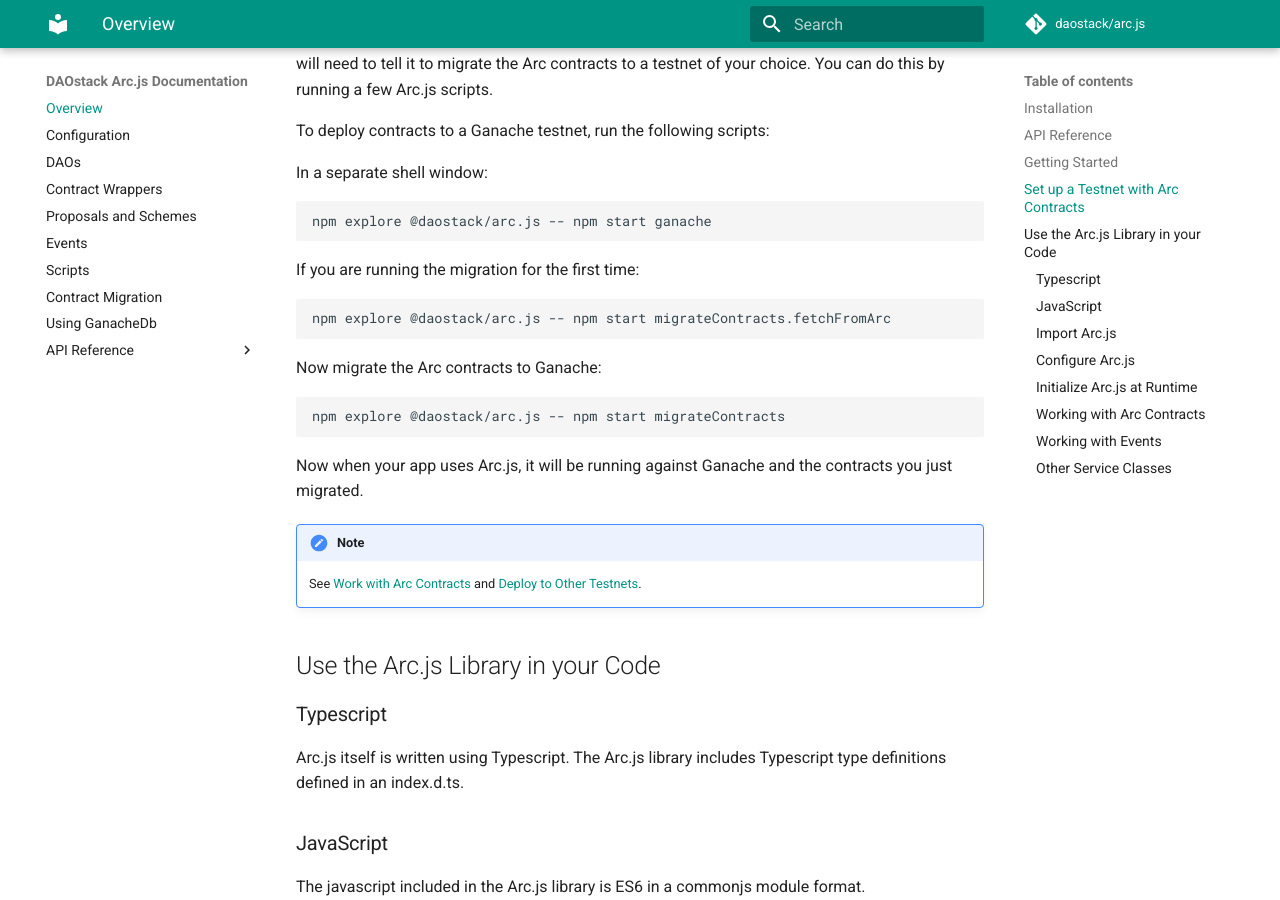
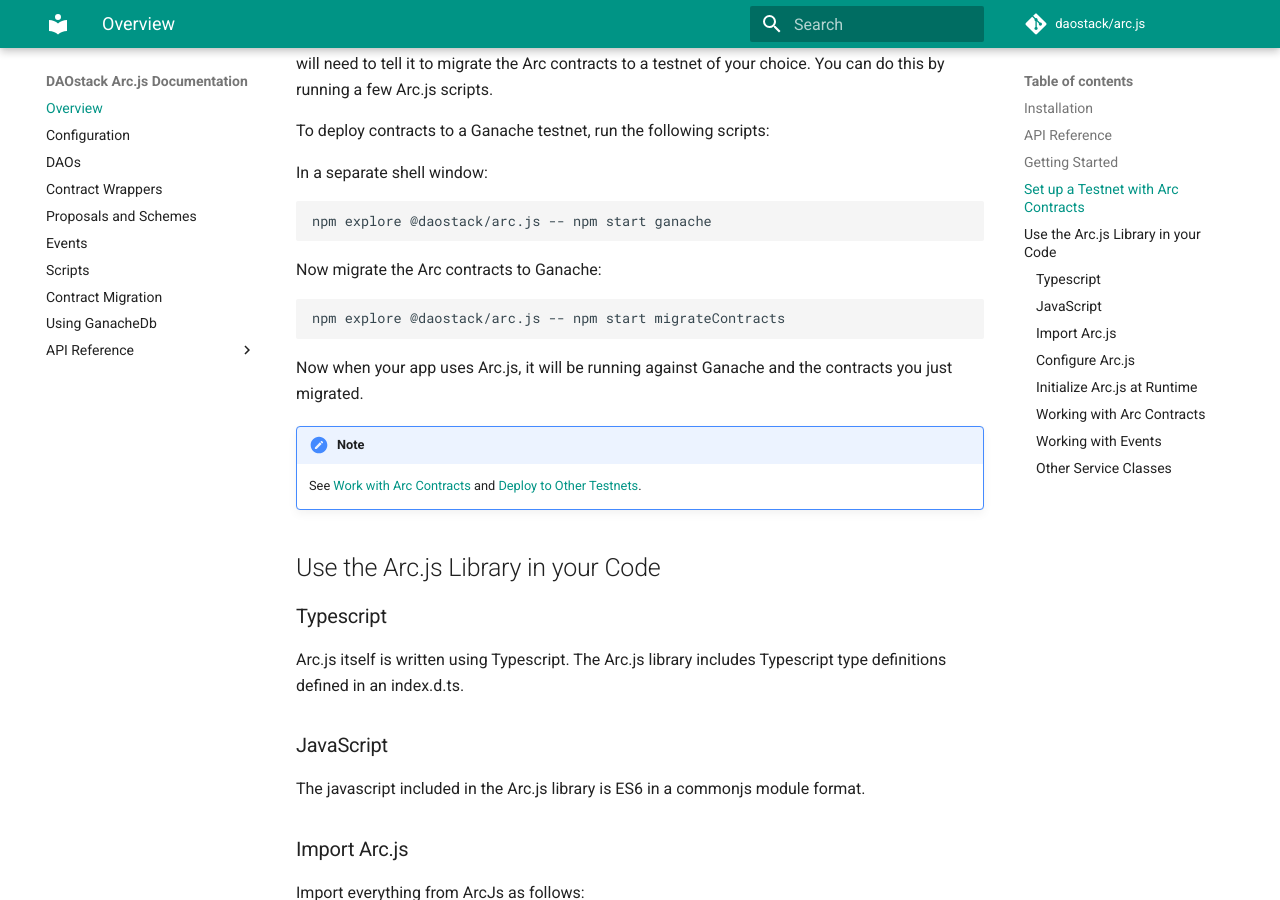
Before and after one commit to daostack/arc.js_legacy, an MkDocs documentation site: the page built from docs/Home.md, in a window 1280 px wide and 900 px high, scrolled down 1268 px. Built offline with MkDocs 1.6.1 and Material for MkDocs 9.7.7, drawn with Linux system fonts in a browser that asks for light colours; comment, search, counter and statistics services are not loaded; old or Windows-style settings are respelled for this version of MkDocs.

Commit message:
fix error about migrations in docs

````diff
--- a/docs/Home.md
+++ b/docs/Home.md
@@ -42,12 +42,6 @@ To deploy contracts to a Ganache testnet, run the following scripts:
 In a separate shell window:
 ```script
 npm explore @daostack/arc.js -- npm start ganache
-```
-
-If you are running the migration for the first time:
-
-```script
-npm explore @daostack/arc.js -- npm start migrateContracts.fetchFromArc
 ```
 
 Now migrate the Arc contracts to Ganache:
````
